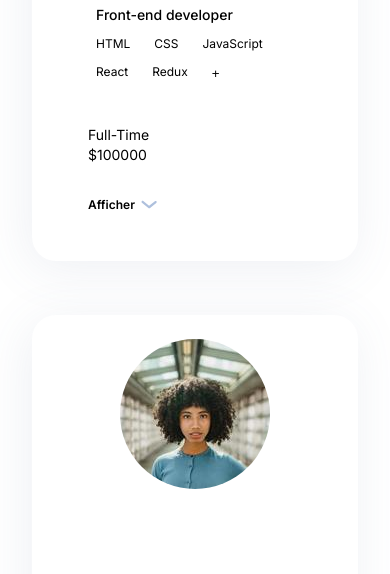
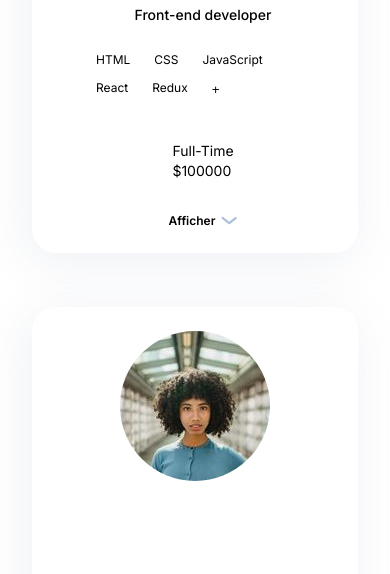
Before and after one commit to artshow/test_technique_clinique_e_sante, a React app: page / in a window 390 px wide. Shown: the part 1164-1738 px from the top of the page. Built offline with nearby package versions, Linux system fonts and the light colour scheme.

Commit message:
Responsive center button

```diff
--- a/src/components/profileCard/description/styles.css
+++ b/src/components/profileCard/description/styles.css
@@ -29,3 +29,9 @@ div.profile__card-city {
 	line-height: 20px;
 	color: var(--secondary);
 }
+
+@media (max-width: 800px) {
+  	div.profile__card-description {
+		text-align: center;
+	}
+}
--- a/src/components/profileCard/styles.css
+++ b/src/components/profileCard/styles.css
@@ -82,6 +82,7 @@ div.profile__card-right-side {
 	display: flex;
 	flex-direction: row;
 	align-items: center;
+	margin-top: 8px;
 }
 
 div.profile__card-notices {
@@ -137,7 +138,12 @@ div.profile__card-salary {
 		margin-top: 24px;
 	}
 	div.profile__card-center-side{
+		align-items: center;
 		order: 1;
-		margin-bottom: 24px;
+		margin-bottom: 0px;
+	}
+	div.profile__card-role {
+		align-self: center;
+		margin-bottom: 16px;
 	}
 }
```
